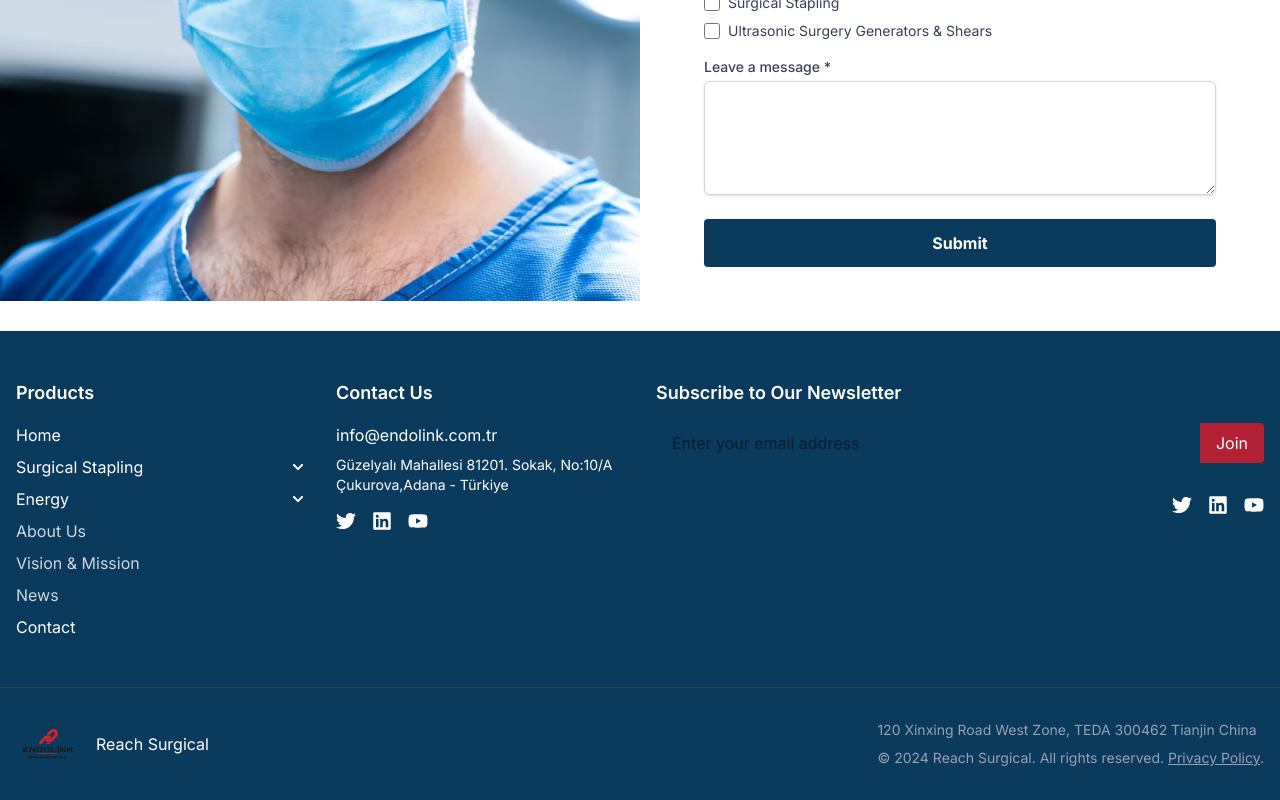
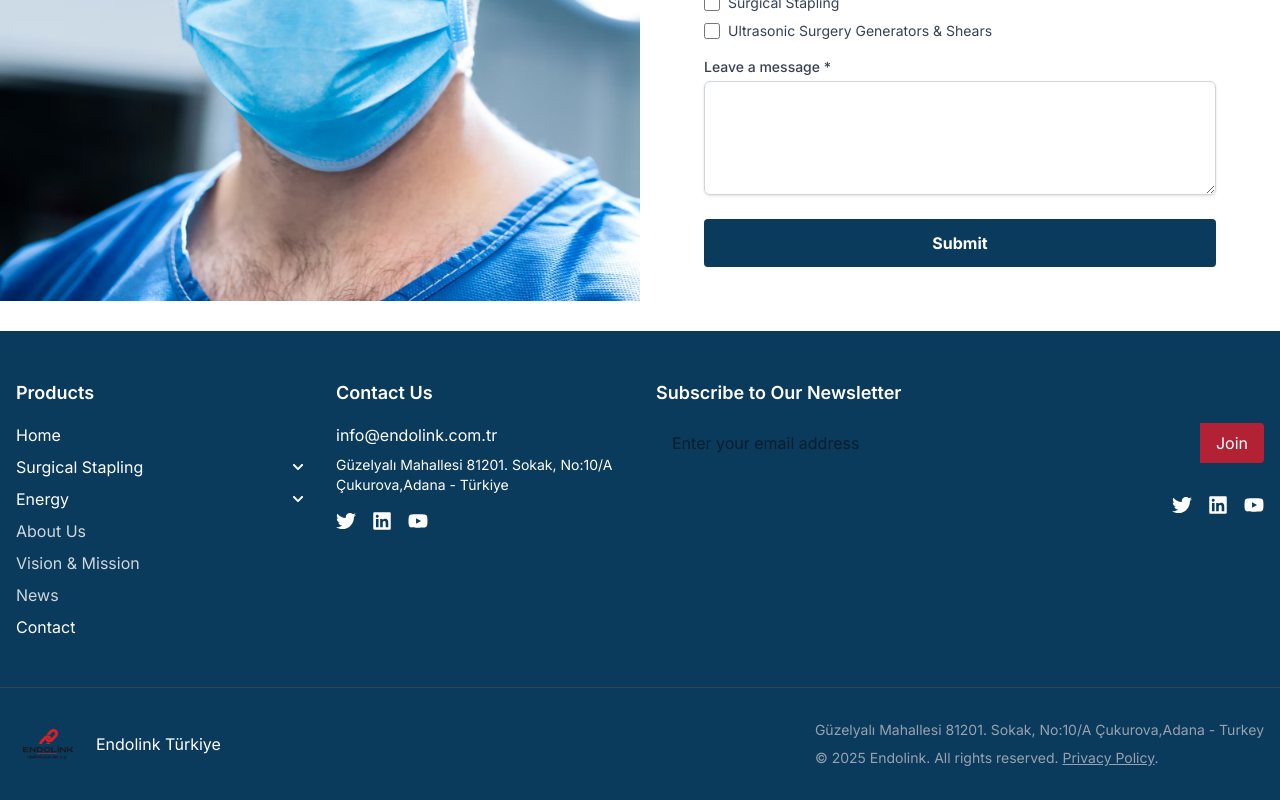
Before and after one commit to berkksubasi/reachsurgical-turkey, a Next.js app: page /en/contact in a window 1280 px wide. Shown: the part 603-1403 px from the top of the page. Built offline with nearby package versions, Linux system fonts and the light colour scheme.

Commit message:
english address fixed;

```diff
--- a/messages/en/index.json
+++ b/messages/en/index.json
@@ -308,7 +308,7 @@
     "company": "Company",
     "support": "Support",
     "contactUs": "Contact Us",
-    "copyright": "© 2024 Reach Surgical. All rights reserved.",
+    "copyright": "© 2025 Endolink. All rights reserved.",
     "privacyPolicy": "Privacy Policy",
     "termsOfUse": "Terms of Use",
     "home": "Home",
@@ -318,7 +318,7 @@
     "subscribeTitle": "Subscribe to Our Newsletter",
     "emailPlaceholder": "Enter your email address",
     "joinButton": "Join",
-    "address": "120 Xinxing Road West Zone, TEDA 300462 Tianjin China",
+    "address": "Güzelyalı Mahallesi 81201. Sokak, No:10/A Çukurova,Adana - Turkey",
     "surgicalStapling": "Surgical Stapling",
     "energy": "Energy",
     "aboutUs": "About Us"
--- a/messages/tr/index.json
+++ b/messages/tr/index.json
@@ -196,7 +196,7 @@
     "company": "Şirket",
     "support": "Destek",
     "contactUs": "Bize Ulaşın",
-    "copyright": "© 2024 Reach Surgical. Tüm hakları saklıdır.",
+    "copyright": "© 2025 Endolink. Tüm hakları saklıdır.",
     "privacyPolicy": "Gizlilik Politikası",
     "termsOfUse": "Kullanım Koşulları",
     "home": "Ana Sayfa",
--- a/src/components/Footer.tsx
+++ b/src/components/Footer.tsx
@@ -135,13 +135,13 @@ const Footer = () => {
               <Link href={createHref('/')}>
                 <Image
                   src="/images/logo.png"
-                  alt="Reach Surgical Logo"
+                  alt="Endolink Logo"
                   width={160}
                   height={60}
                   className="h-16 w-auto"
                 />
               </Link>
-              <span className="ml-4">Reach Surgical</span>
+              <span className="ml-4">Endolink Türkiye</span>
             </div>
             <div className="text-sm text-gray-400">
               <span>{t('address')}</span>
```
